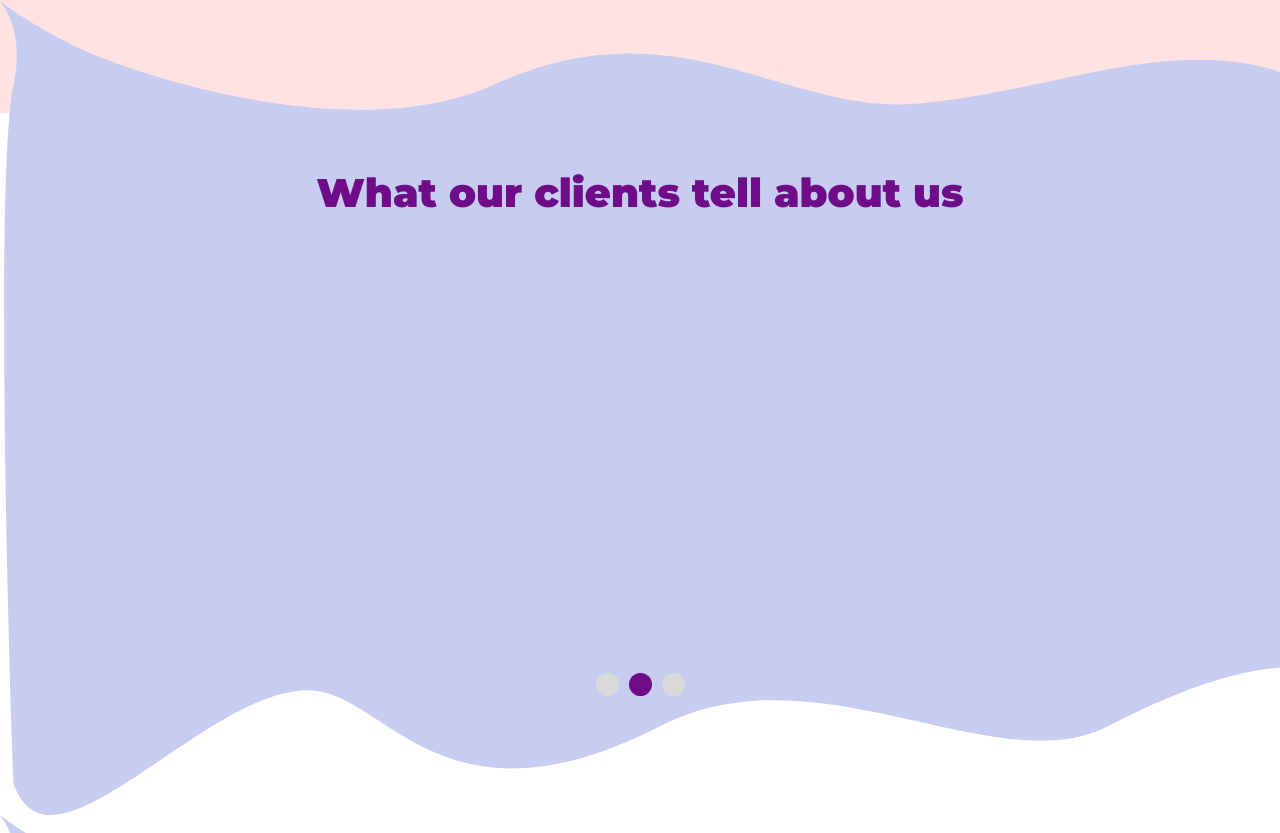
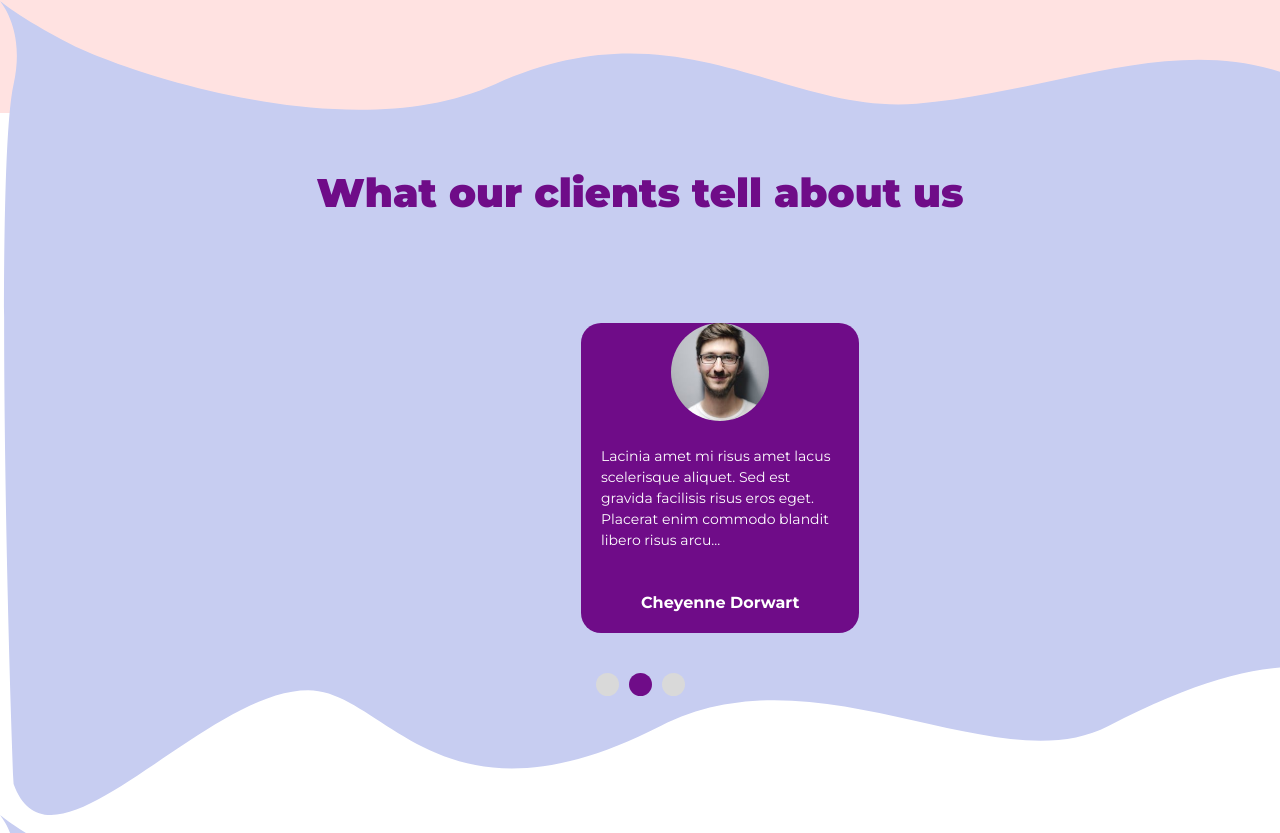
Before and after one commit to alif33/paws, a Next.js app: page / in a window 1280 px wide. Shown: the part 3176-4009 px from the top of the page. Built offline with nearby package versions, Linux system fonts and the light colour scheme.

Commit message:
slider fix

```diff
--- a/src/components/home/AboutUs.jsx
+++ b/src/components/home/AboutUs.jsx
@@ -12,6 +12,20 @@ export default function AboutUs() {
   const [_, setInit] = useState();
   const prevRef = useRef(null);
   const nextRef = useRef(null);
+
+  const breakPoints = {
+    100: {
+      slidesPerView: 1,
+    },
+    710: {
+      slidesPerView: 2,
+    },
+    1015: {
+      slidesPerView: 3,
+    },
+  };
+
+
 
   return (
     <div
@@ -30,6 +44,7 @@ export default function AboutUs() {
         </button>
         <Swiper
           slidesPerView={3}
+          breakpoints={breakPoints}
           spaceBetween={100}
           modules={[Navigation, A11y]}
           navigation={{
@@ -39,7 +54,7 @@ export default function AboutUs() {
           onInit={() => setInit(true)}
         >
           <SwiperSlide>
-            <div className="bg-[#FFFFFF] rounded-[20px] w-[200px] lg:min-w-[278px] max-w-[278px] lg:min-h-[310px] max-h-[310px]">
+            <div className="bg-[#FFFFFF] rounded-[20px] w-[200px] lg:min-w-[278px] max-w-[278px] lg:min-h-[310px] max-h-[310px] mx-auto">
               <div className="flex justify-center z-10 mt-[50px]">
                 <Image
                   src="/images/person1.svg"
@@ -60,7 +75,7 @@ export default function AboutUs() {
             </div>
           </SwiperSlide>
           <SwiperSlide>
-            <div className="bg-[#6F0C88] text-white rounded-[20px] min-w-[278px] max-w-[278px] min-h-[310px] max-h-[310px]">
+            <div className="bg-[#6F0C88] text-white rounded-[20px] min-w-[278px] max-w-[278px] min-h-[310px] max-h-[310px] mx-auto">
               <div className="flex justify-center z-10 mt-[50px]">
                 <Image
                   src="/images/person2.svg"
@@ -80,7 +95,7 @@ export default function AboutUs() {
             </div>
           </SwiperSlide>
           <SwiperSlide>
-            <div className="bg-[#FFFFFF] rounded-[20px] min-w-[278px] max-w-[278px] min-h-[310px] max-h-[310px]">
+            <div className="bg-[#FFFFFF] rounded-[20px] min-w-[278px] max-w-[278px] min-h-[310px] max-h-[310px] mx-auto">
               <div className="flex justify-center z-10 mt-[50px]">
                 <Image
                   src="/images/person3.svg"
@@ -101,7 +116,7 @@ export default function AboutUs() {
             </div>
           </SwiperSlide>
           <SwiperSlide>
-            <div className="bg-[#6F0C88] text-white rounded-[20px] min-w-[278px] max-w-[278px] min-h-[310px] max-h-[310px]">
+            <div className="bg-[#6F0C88] text-white rounded-[20px] min-w-[278px] max-w-[278px] min-h-[310px] max-h-[310px] mx-auto">
               <div className="flex justify-center z-10 mt-[50px]">
                 <Image
                   src="/images/person2.svg"
@@ -121,7 +136,7 @@ export default function AboutUs() {
             </div>
           </SwiperSlide>
           <SwiperSlide>
-            <div className="bg-[#FFFFFF] rounded-[20px] min-w-[278px] max-w-[278px] min-h-[310px] max-h-[310px]">
+            <div className="bg-[#FFFFFF] rounded-[20px] min-w-[278px] max-w-[278px] min-h-[310px] max-h-[310px] mx-auto">
               <div className="flex justify-center z-10 mt-[50px]">
                 <Image
                   src="/images/person1.svg"
```
